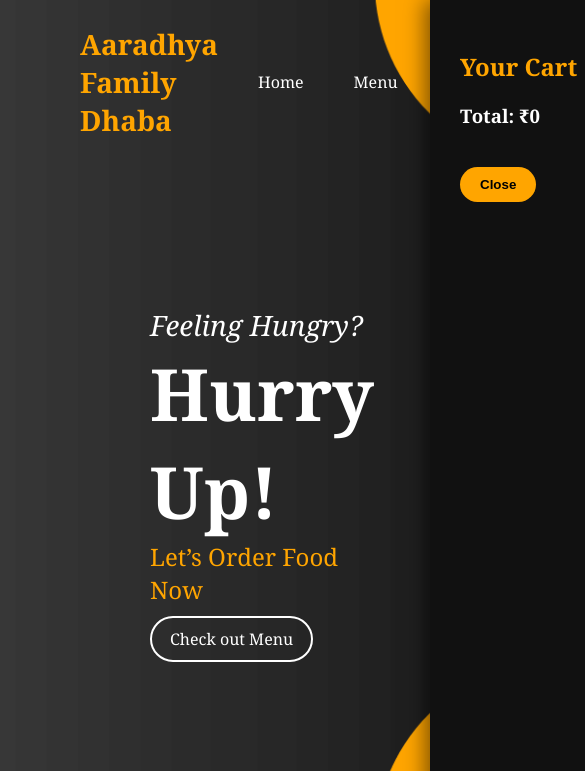
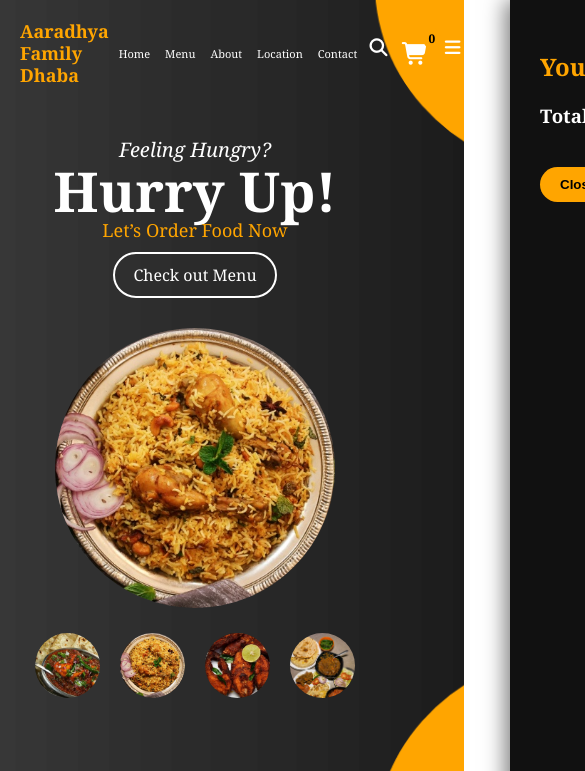
Before and after one commit to Aravindavenge/Aaradhya-Family-Dhaba, a plain HTML site: page index.html in a window 390 px wide. Shown: the top 771 px of the page, 585 px wide, since content can reach past the window. Drawn offline with Linux system fonts and the light colour scheme.

Commit message:
mobile responsive fix

```diff
--- a/styles.css
+++ b/styles.css
@@ -245,3 +245,119 @@ body{
     cursor:pointer;
     font-weight:bold;
 }
+/* ================= MOBILE RESPONSIVE ================= */
+
+@media(max-width:768px){
+
+    .navbar{
+        padding:20px 20px;
+    }
+
+    .nav-1{
+        flex-direction:row;
+        align-items:center;
+        gap:10px;
+    }
+
+    .logo{
+        font-size:18px;
+        line-height:22px;
+    }
+
+    .links{
+        gap:15px;
+        font-size:11px;
+        padding:0;
+    }
+
+    .icons{
+        gap:12px;
+        font-size:18px;
+    }
+
+    .hero{
+        flex-direction:column;
+        gap:30px;
+        margin-top:30px;
+        text-align:center;
+    }
+
+    .left{
+        padding-left:0;
+        align-items:center;
+    }
+
+    .left1{
+        font-size:20px;
+    }
+
+    .left2{
+        font-size:55px;
+        line-height:55px;
+    }
+
+    .left3{
+        font-size:18px;
+    }
+
+    .left4{
+        font-size:16px;
+    }
+
+    #food{
+        width:280px;
+        height:280px;
+    }
+
+    .items{
+        justify-content:center;
+        padding-left:0;
+        margin-top:25px;
+        flex-wrap:wrap;
+    }
+
+    #food1,#food2,#food3,#food4{
+        width:65px;
+        height:65px;
+    }
+
+    .menu-section{
+        padding:30px 15px;
+    }
+
+    .menu-section h1{
+        font-size:28px;
+        margin-bottom:30px;
+    }
+
+    .menu-cards{
+        gap:20px;
+    }
+
+    .card{
+        width:140px;
+        padding:15px;
+    }
+
+    .card img{
+        width:95px;
+        height:95px;
+    }
+
+    .card h3{
+        font-size:14px;
+    }
+
+    .card p{
+        font-size:14px;
+    }
+
+    .card button{
+        padding:8px 10px;
+        font-size:12px;
+    }
+
+    .cart-panel{
+        width:220px;
+    }
+}
```
